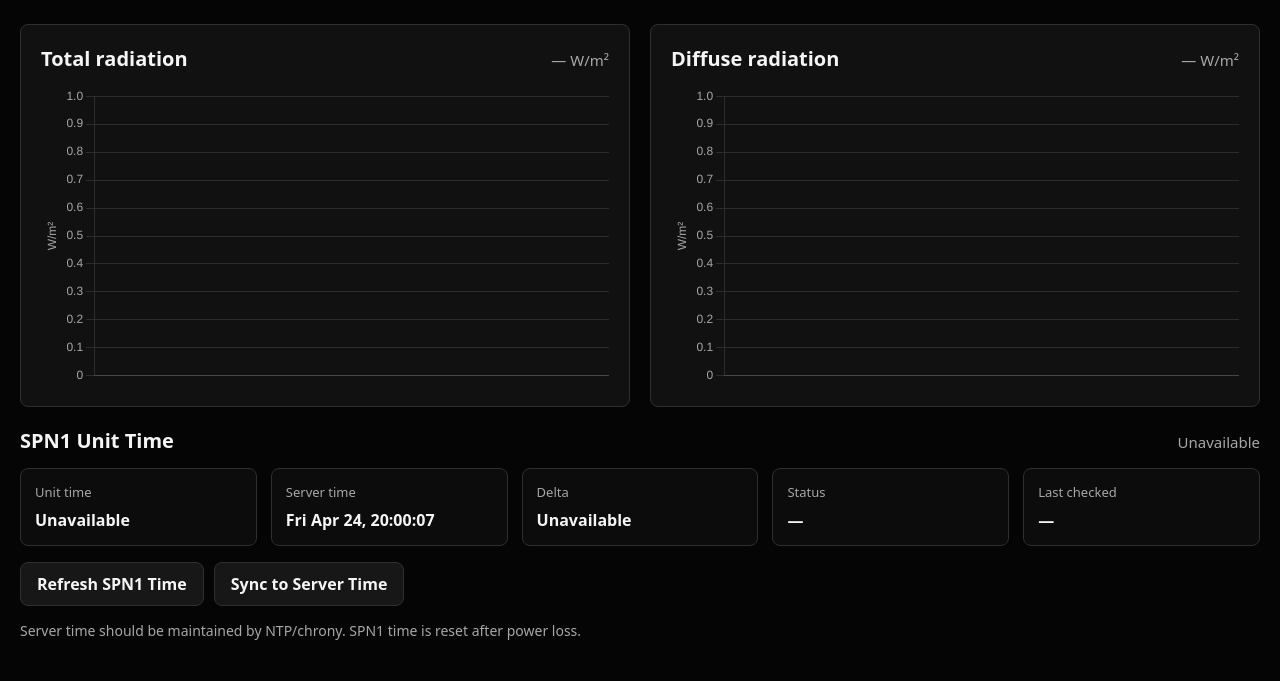
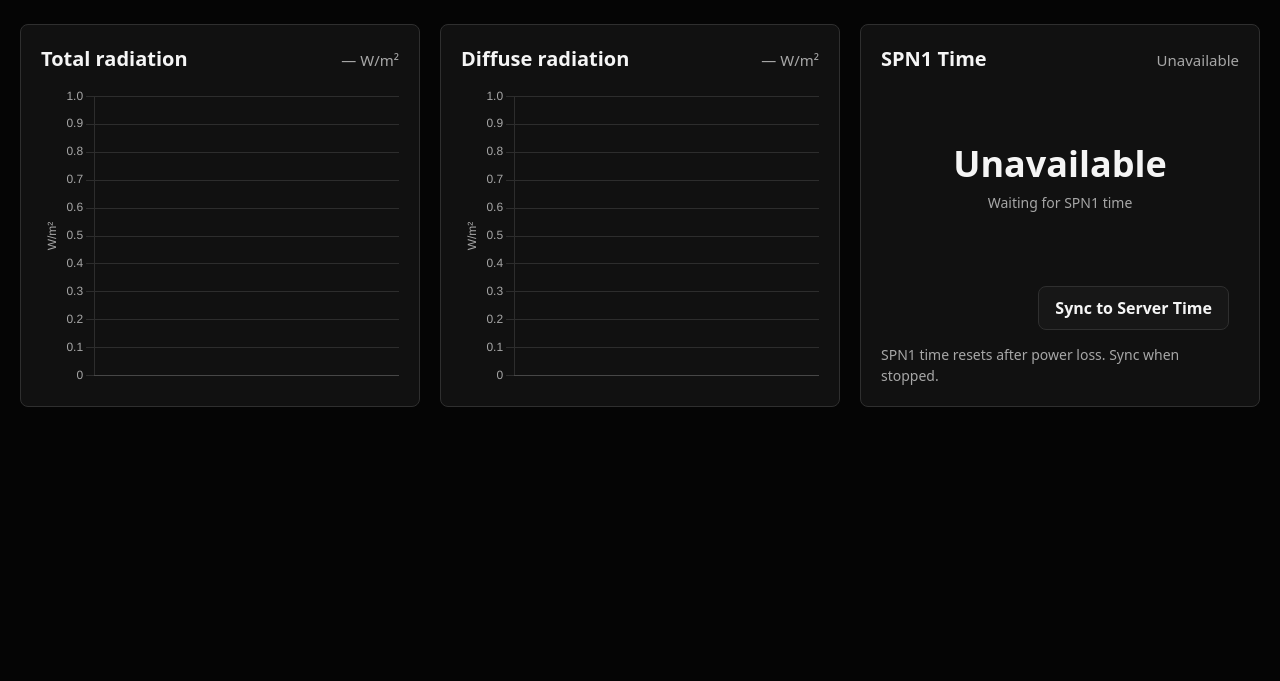
Before and after one commit to bardphysicslab/solar-monitor, a FastAPI app: page / in a window 1280 px wide. Shown: the part 133-814 px from the top of the page. After the commit the page ends 540 px from the top, so only its background shows below. Run offline with FastAPI, Linux system fonts and the light colour scheme; data that the repository does not hold is empty.

Commit message:
feat: SPN1 time sync + UI integration
- implement SPN1 TEST-mode time sync (character-based commands)
- add safe driver control actions for time sync
- add SPN1 time endpoints (/spn1/time, /spn1/time/sync)
- fix serial command handling (no duplicate writes)
- add SPN1 time card in dashboard (local ticking, sync control)
- move time card into chart grid and simplify UI
- remove redundant refresh control

```diff
--- a/raspi/templates/index.html
+++ b/raspi/templates/index.html
@@ -131,7 +131,7 @@
 
       .grid {
         display: grid;
-        grid-template-columns: repeat(2, minmax(0, 1fr));
+        grid-template-columns: repeat(3, minmax(0, 1fr));
         gap: 20px;
         margin-top: 24px;
       }
@@ -168,37 +168,36 @@
       }
 
       .time-card {
-        grid-column: 1 / -1;
+        display: flex;
+        min-height: 300px;
+        flex-direction: column;
       }
 
-      .time-grid {
+      .time-body {
         display: grid;
-        grid-template-columns: repeat(5, minmax(0, 1fr));
-        gap: 14px;
+        flex: 1;
+        align-content: center;
+        justify-items: center;
+        gap: 10px;
+        text-align: center;
       }
 
-      .time-field {
-        border: 1px solid var(--panel-border);
-        border-radius: 8px;
-        padding: 14px;
-        background: #0c0c0c;
+      .unit-time {
+        font-size: 36px;
+        font-weight: 800;
+        line-height: 1.1;
+        overflow-wrap: anywhere;
       }
 
-      .time-label {
-        margin-bottom: 8px;
+      .unit-time-status {
         color: var(--muted);
-        font-size: 13px;
-      }
-
-      .time-value {
-        font-size: 16px;
-        font-weight: 700;
-        overflow-wrap: anywhere;
+        font-size: 14px;
       }
 
       .time-actions {
         display: flex;
         align-items: center;
+        justify-content: flex-end;
         gap: 10px;
         margin-top: 16px;
       }
@@ -217,11 +216,17 @@
 
       @media (max-width: 900px) {
         .grid {
-          grid-template-columns: 1fr;
+          grid-template-columns: repeat(2, minmax(0, 1fr));
         }
 
-        .time-grid {
-          grid-template-columns: 1fr 1fr;
+        .time-card {
+          grid-column: 1 / -1;
+        }
+      }
+
+      @media (max-width: 760px) {
+        .grid {
+          grid-template-columns: 1fr;
         }
       }
 
@@ -255,10 +260,6 @@
         .chart-header {
           align-items: flex-start;
           flex-direction: column;
-        }
-
-        .time-grid {
-          grid-template-columns: 1fr;
         }
 
         .time-actions {
@@ -309,39 +310,20 @@
           </div>
         </section>
 
-        <section class="card time-card">
+        <section class="card chart-panel time-card">
           <div class="chart-header">
-            <h2 class="chart-title">SPN1 Unit Time</h2>
+            <h2 class="chart-title">SPN1 Time</h2>
             <div class="reading" id="spn1-time-status">Unavailable</div>
           </div>
-          <div class="time-grid">
-            <div class="time-field">
-              <div class="time-label">Unit time</div>
-              <div class="time-value" id="spn1-unit-time">Unavailable</div>
-            </div>
-            <div class="time-field">
-              <div class="time-label">Server time</div>
-              <div class="time-value" id="spn1-server-time">—</div>
-            </div>
-            <div class="time-field">
-              <div class="time-label">Delta</div>
-              <div class="time-value" id="spn1-time-delta">Unavailable</div>
-            </div>
-            <div class="time-field">
-              <div class="time-label">Status</div>
-              <div class="time-value" id="spn1-time-result">—</div>
-            </div>
-            <div class="time-field">
-              <div class="time-label">Last checked</div>
-              <div class="time-value" id="spn1-time-checked">—</div>
-            </div>
+          <div class="time-body">
+            <div class="unit-time" id="spn1-unit-time">Unavailable</div>
+            <div class="unit-time-status" id="spn1-time-result">Waiting for SPN1 time</div>
           </div>
           <div class="time-actions">
-            <button type="button" id="spn1-time-refresh">Refresh SPN1 Time</button>
-            <button type="button" id="spn1-time-sync">Sync to Server Time</button>
+            <button type="button" id="spn1-time-sync" title="Stop run before syncing SPN1 time.">Sync to Server Time</button>
             <span class="time-message" id="spn1-time-message">Stop the run before syncing SPN1 time.</span>
           </div>
-          <div class="time-note">Server time should be maintained by NTP/chrony. SPN1 time is reset after power loss.</div>
+          <div class="time-note">SPN1 time resets after power loss. Sync when stopped.</div>
         </section>
       </div>
     </div>
@@ -355,18 +337,14 @@
       const clockLocalEl = document.getElementById("clock-local");
       const clockUtcEl = document.getElementById("clock-utc");
       const spn1UnitTimeEl = document.getElementById("spn1-unit-time");
-      const spn1ServerTimeEl = document.getElementById("spn1-server-time");
-      const spn1TimeDeltaEl = document.getElementById("spn1-time-delta");
       const spn1TimeStatusEl = document.getElementById("spn1-time-status");
       const spn1TimeResultEl = document.getElementById("spn1-time-result");
-      const spn1TimeCheckedEl = document.getElementById("spn1-time-checked");
       const spn1TimeMessageEl = document.getElementById("spn1-time-message");
       const spn1TimeSyncButton = document.getElementById("spn1-time-sync");
-      const spn1TimeRefreshButton = document.getElementById("spn1-time-refresh");
       let lastTimestamp = null;
       let runActive = false;
-      let serverTime = null;
-      let deviceTime = null;
+      let deviceTimeAtFetch = null;
+      let deviceFetchedAtMs = null;
 
       Chart.defaults.color = "#a7a7a7";
       Chart.defaults.borderColor = "rgba(255, 255, 255, 0.12)";
@@ -462,6 +440,7 @@
         runStatusEl.classList.toggle("status-running", runActive);
         runStatusEl.classList.toggle("status-stopped", !runActive);
         spn1TimeSyncButton.disabled = runActive;
+        spn1TimeSyncButton.title = runActive ? "Stop run before syncing SPN1 time." : "";
         spn1TimeMessageEl.textContent = runActive ? "Stop the run before syncing SPN1 time." : "";
       }
 
@@ -478,9 +457,6 @@
         const time = await response.json();
         clockLocalEl.textContent = time.local || "--:--:--";
         clockUtcEl.textContent = `UTC ${time.utc || "--"}`;
-        spn1ServerTimeEl.textContent = time.local || "—";
-        serverTime = time.utc ? new Date(time.utc) : null;
-        updateTimeDelta();
       }
 
       function parseDeviceTime(value) {
@@ -497,28 +473,33 @@
         );
       }
 
-      function updateTimeDelta() {
-        if (!serverTime || !deviceTime) {
-          spn1TimeDeltaEl.textContent = "Unavailable";
+      function formatDeviceTime(value) {
+        const year = value.getFullYear();
+        const month = String(value.getMonth() + 1).padStart(2, "0");
+        const day = String(value.getDate()).padStart(2, "0");
+        const hour = String(value.getHours()).padStart(2, "0");
+        const minute = String(value.getMinutes()).padStart(2, "0");
+        const second = String(value.getSeconds()).padStart(2, "0");
+        return `${year}/${month}/${day} ${hour}:${minute}:${second}`;
+      }
+
+      function renderEstimatedDeviceTime() {
+        if (!deviceTimeAtFetch || deviceFetchedAtMs === null) {
+          spn1UnitTimeEl.textContent = "Unavailable";
           return;
         }
-        const deltaSeconds = Math.round((deviceTime.getTime() - serverTime.getTime()) / 1000);
-        spn1TimeDeltaEl.textContent = `${deltaSeconds} s`;
+        const elapsedMs = Date.now() - deviceFetchedAtMs;
+        spn1UnitTimeEl.textContent = formatDeviceTime(new Date(deviceTimeAtFetch.getTime() + elapsedMs));
       }
 
       function showDeviceTime(payload) {
         const parsed = Boolean(payload && payload.parsed);
         const unitTime = parsed ? payload.device_time_local : null;
-        deviceTime = parseDeviceTime(unitTime);
-        spn1UnitTimeEl.textContent = unitTime || "Unavailable";
+        deviceTimeAtFetch = parseDeviceTime(unitTime);
+        deviceFetchedAtMs = deviceTimeAtFetch ? Date.now() : null;
         spn1TimeStatusEl.textContent = parsed ? "Available" : "Unavailable";
-        spn1TimeResultEl.textContent = payload?.status || "error";
-        spn1TimeCheckedEl.textContent = new Date().toLocaleTimeString([], {
-          hour: "2-digit",
-          minute: "2-digit",
-          second: "2-digit",
-        });
-        updateTimeDelta();
+        spn1TimeResultEl.textContent = parsed ? "SPN1 clock read successfully" : "SPN1 time unavailable";
+        renderEstimatedDeviceTime();
       }
 
       async function refreshSpn1Time() {
@@ -551,10 +532,6 @@
         setRunActive(false).catch(console.error);
       });
 
-      spn1TimeRefreshButton.addEventListener("click", () => {
-        refreshSpn1Time().catch(console.error);
-      });
-
       spn1TimeSyncButton.addEventListener("click", () => {
         syncSpn1Time().catch(console.error);
       });
@@ -572,7 +549,9 @@
       refreshSpn1Time().catch(console.error);
       setInterval(() => {
         refreshSpn1Time().catch(console.error);
-      }, 10000);
+      }, 45000);
+
+      setInterval(renderEstimatedDeviceTime, 1000);
     </script>
   </body>
 </html>
```
Also changed, not shown: raspi/drivers/spn1_driver.py (+150 -4 lines), scripts/spn1_test_mode_probe.py (added, +12 -0 lines).
